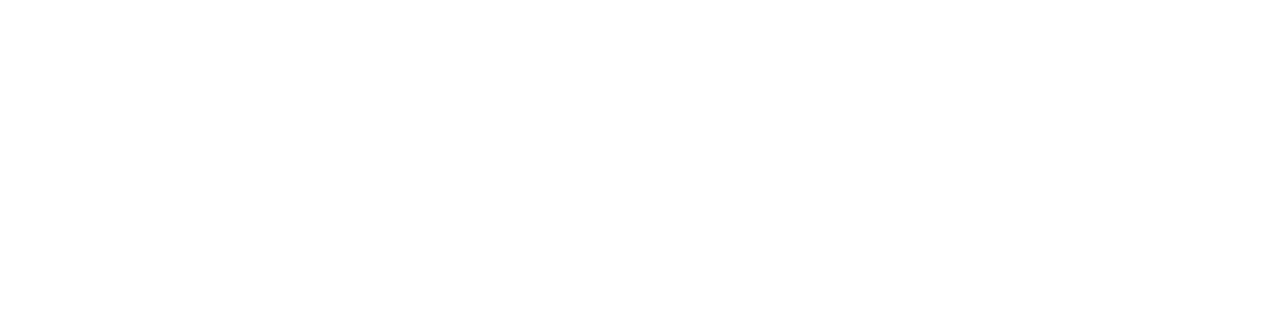
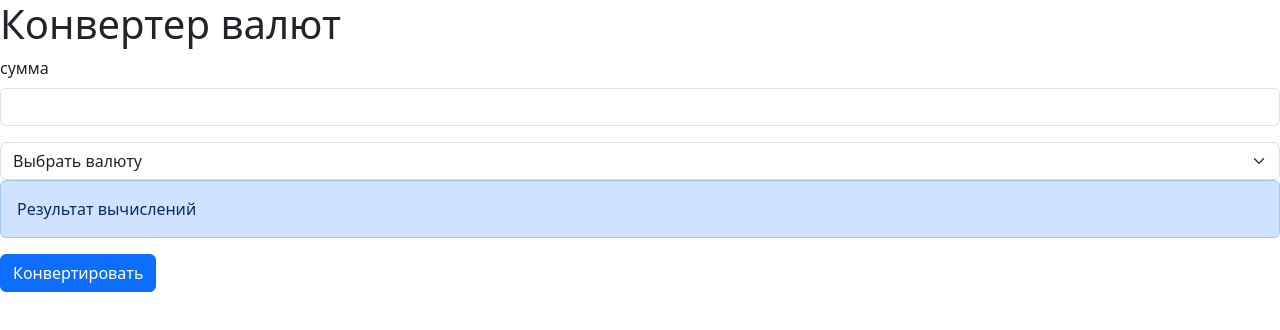
Before and after one commit to komnaspsp/java, a plain HTML site: page index.html in a window 1280 px wide. Drawn offline with nearby package versions, Linux system fonts and the light colour scheme.

Commit message:
Конвертор

```diff
--- a/index.html
+++ b/index.html
@@ -7,6 +7,29 @@
     <link href="https://cdn.jsdelivr.net/npm/bootstrap@5.3.1/dist/css/bootstrap.min.css" rel="stylesheet" integrity="sha384-4bw+/aepP/YC94hEpVNVgiZdgIC5+VKNBQNGCHeKRQN+PtmoHDEXuppvnDJzQIu9" crossorigin="anonymous">
   </head>
   <body>
+    <h1>Конвертер валют</h1>
+    <div class="conainer">
+      <div class="rov">
+        <form>
+          <div class="mb-3">
+            <label for="exampleInputEmail1" class="form-label">сумма</label>
+            <input type="text" class="form-control" id="many" aria-describedby="emailHelp">
+          </div>
+          <select id="checkmany" class="form-select" aria-label="Default select example">
+            <option selected>Выбрать валюту</option>
+            <option value="1">Доллар</option>
+            <option value="2">Юань</option>
+            <option value="3">Евро</option>
+            <option value="3">Иена</option>
+          </select>
+          <div id="out" class="alert alert-primary" role="alert">
+            Результат вычислений
+          </div>
+          <button type="button" onclick="converter()" class="btn btn-primary">Конвертировать</button>
+        </form>
+      </div>
+
+    </div>
     <script src="https://cdn.jsdelivr.net/npm/bootstrap@5.3.1/dist/js/bootstrap.bundle.min.js" integrity="sha384-HwwvtgBNo3bZJJLYd8oVXjrBZt8cqVSpeBNS5n7C8IVInixGAoxmnlMuBnhbgrkm" crossorigin="anonymous"></script>
     <script src="skript.js"></script>
   </body>
--- a/skript.js
+++ b/skript.js
@@ -0,0 +1,50 @@
+// let condition = false;
+// let userName = prompt ('Введите своё имя!!');
+// console. log(userName);
+// if(userName =="Путин"){
+// alert('Ты внезапно стал путиным!!')
+// }else{
+//     alert('Ты старина Байден забылся!!')
+// }
+// switch(userName){
+//     case 'Путин':
+//         alert('Ты внезапно стал путиным!!');
+//         break;
+//         case 'Шарик':
+//         alert('Шарик, убери лапу с клавиатуры');
+//         case 'Барсик':
+//             alert('Ты Барсик');
+//             break;
+//             default:
+//                 alert('Ты какое-то непонятное чудо, определись!!');
+// }
+// for(let i = 0; i < 10; i++){
+//     debugger
+// console.log(i * 5);
+// }
+// let userName = prompt ('Введите своё имя!!');
+// while(userName !='q'){
+//     console.log(userName);
+//     UserName = prompt ("Для того чтобы войти введите q");
+//     if(userName =='dog'){
+//         alert('Продолжаем! введено dog');
+//         continue;
+//     }
+//   if(userName =='ket'){
+//     alert('Ты кто');
+//     break;
+//   }
+// }
+// let ar = ['шарик', 'барсик', 'мусик'];
+// console.log(ar.length);
+// ar.push('Иван Иванович');
+// console.log(ar.length);
+// console
+let ManySunn = document.getElementById('many').value;
+let manySelect = document.getElementById('checkmany').value;
+let Outresult = document.getElementById('out');
+let arr = [88.56,12.39,97.54,0.60]
+  function converter(){
+    let res = ManySunn * arr[manySelect -1];
+    Outresult.innerText = `Стоимость по курсу ${res}`;
+  }
```
